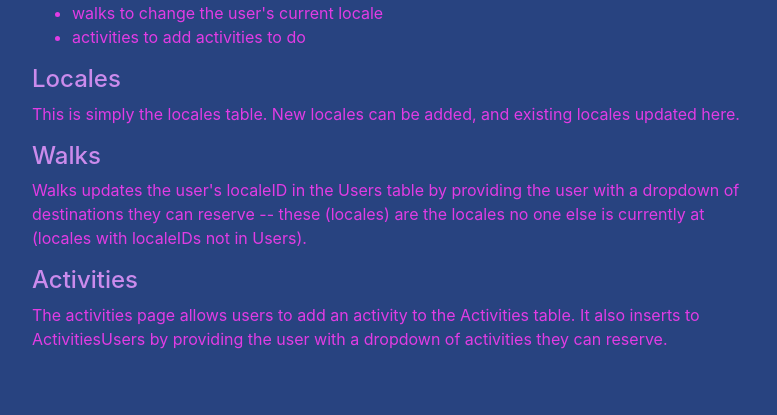
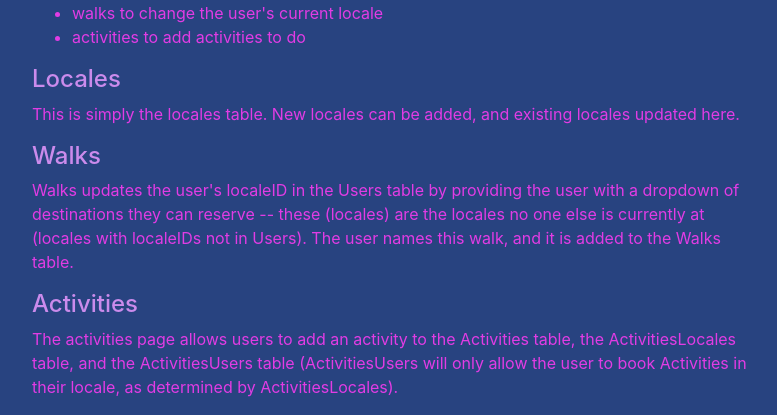
Before and after one commit to hjryan/ryanryan, a Flask app: page /home in a window 1280 px wide. Shown: the part 548-963 px from the top of the page, without its empty margins (53-830 px from the left). Before the commit the page ends 897 px from the top, so only its background shows below. Run offline with Flask 2, Linux system fonts and the light colour scheme.

Commit message:
update info

```diff
--- a/templates/activities.html
+++ b/templates/activities.html
@@ -90,7 +90,7 @@
   <input type="submit" value="i'm doing this activity now!" id="addNewButton" required>
 </form>
 <p></p>
-<h2>Edit existing ActivitiesUsers:</p>
+<h2>Edit existing ActivitiesUsers:</h2>
 <table>
   <tr>
     <th>activityID</th>
--- a/templates/home.html
+++ b/templates/home.html
@@ -20,10 +20,10 @@ To change any of this content, the user needs to navigate to other links:
 <p>This is simply the locales table. New locales can be added, and existing locales updated here.</p>
 
 <h4>Walks</h4>
-<p>Walks updates the user's localeID in the Users table by providing the user with a dropdown of destinations they can reserve -- these (locales) are the locales no one else is currently at (locales with localeIDs not in Users).</p>
+<p>Walks updates the user's localeID in the Users table by providing the user with a dropdown of destinations they can reserve -- these (locales) are the locales no one else is currently at (locales with localeIDs not in Users). The user names this walk, and it is added to the Walks table.</p>
 
 <h4>Activities</h4>
-<p>The activities page allows users to add an activity to the Activities table. It also inserts to ActivitiesUsers by providing the user with a dropdown of activities they can reserve.</p>
+<p>The activities page allows users to add an activity to the Activities table, the ActivitiesLocales table, and the ActivitiesUsers table (ActivitiesUsers will only allow the user to book Activities in their locale, as determined by ActivitiesLocales).</p>
 
 
 <!-- {% for post in posts %}
```
